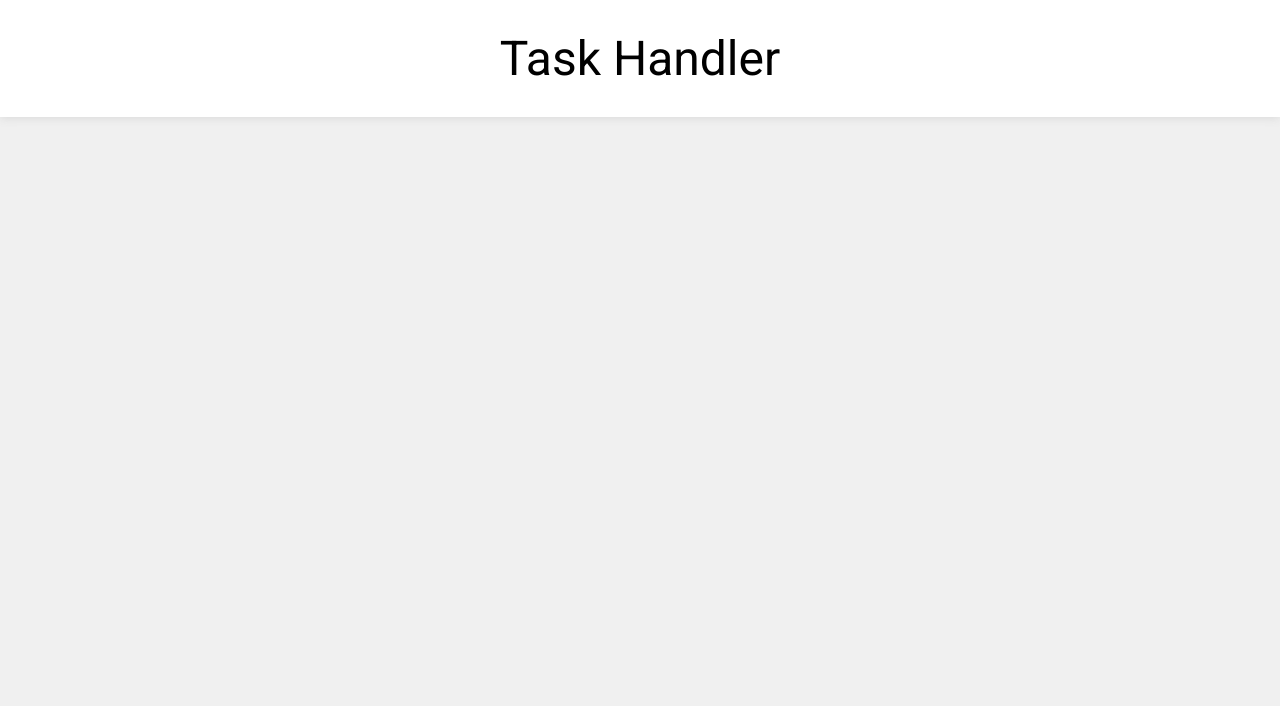
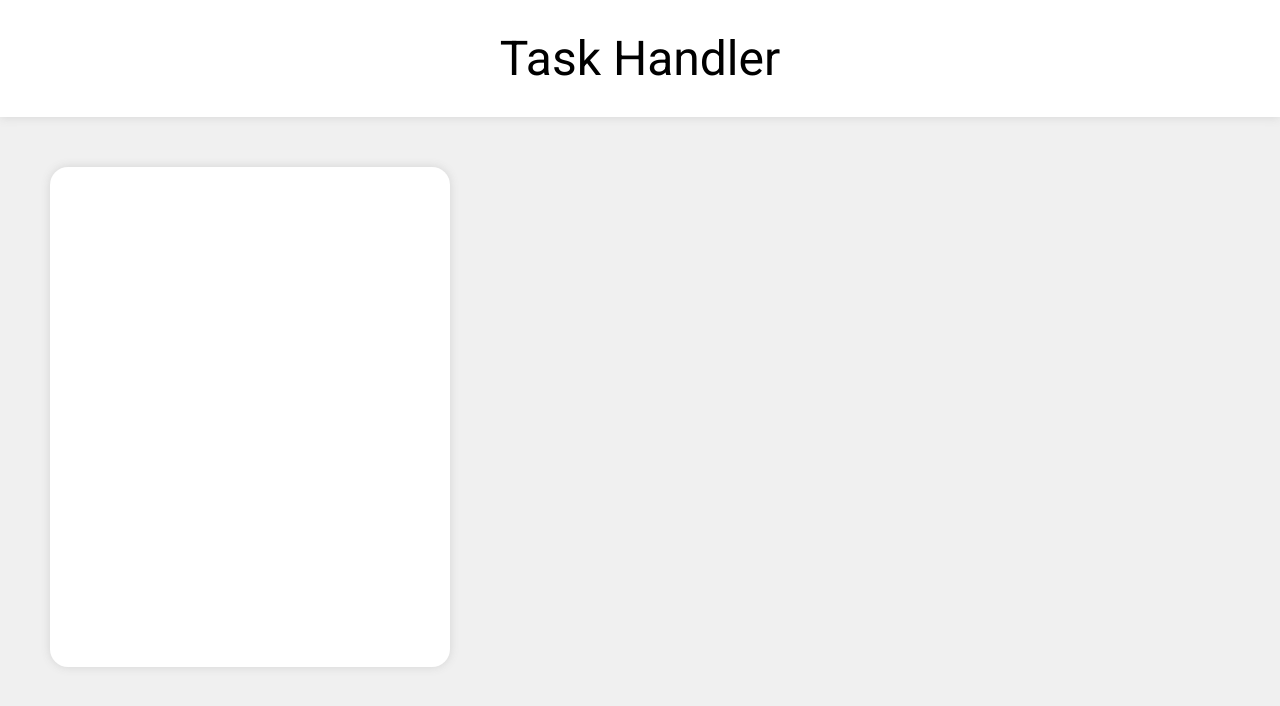
Before and after one commit to Rowan-Maynor/odin-to-do-list, a website built with webpack: page src/template.html in a window 1280 px wide. Built offline with nearby package versions, Linux system fonts and the light colour scheme.

Commit message:
Style project cards

```diff
--- a/src/styles.css
+++ b/src/styles.css
@@ -32,3 +32,12 @@ body {
 #project-grid {
     grid-template-columns: 1fr 1fr 1fr 1fr;
 }
+
+.project-card {
+    --card-height: 500px;
+    height: var(--card-height);
+    width: calc(var(--card-height) - 100px);
+    background-color: white;
+    border-radius: 18px;
+    box-shadow: 0 0 10px lightgray;
+}
```
